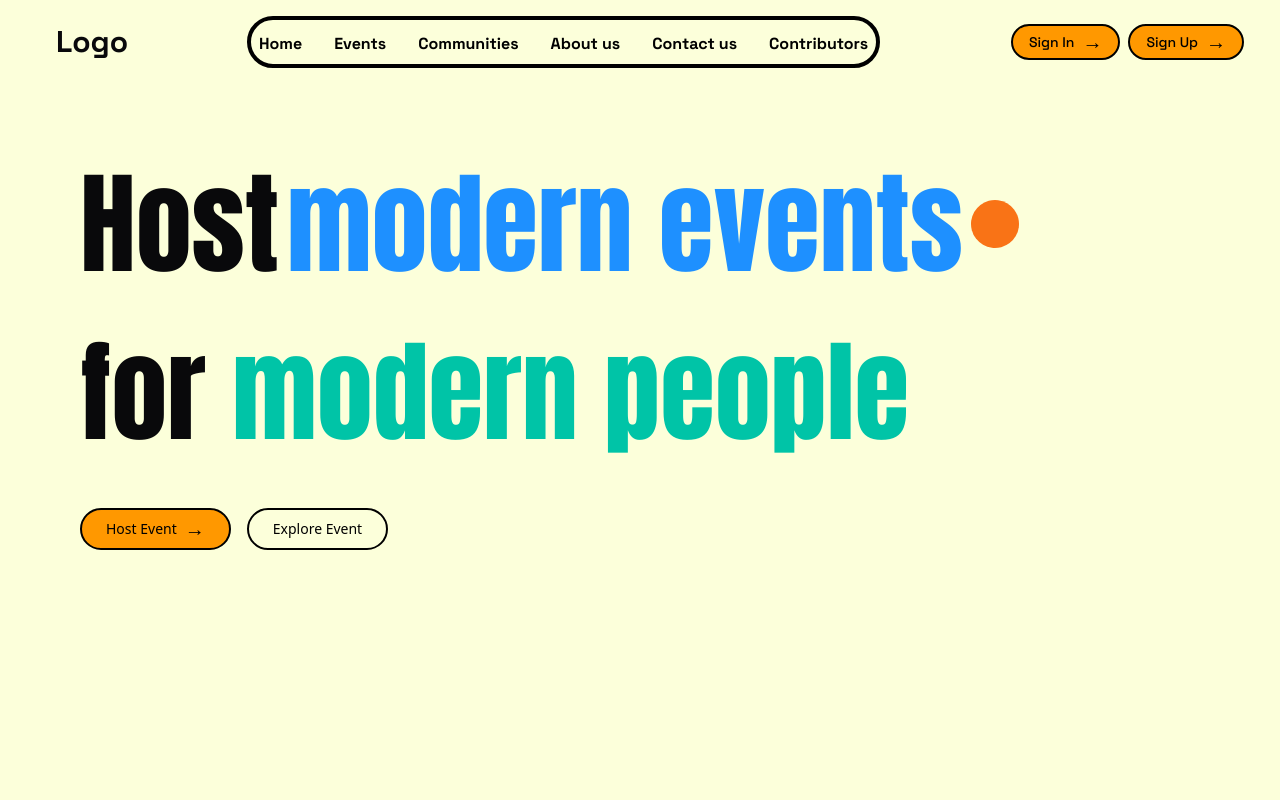
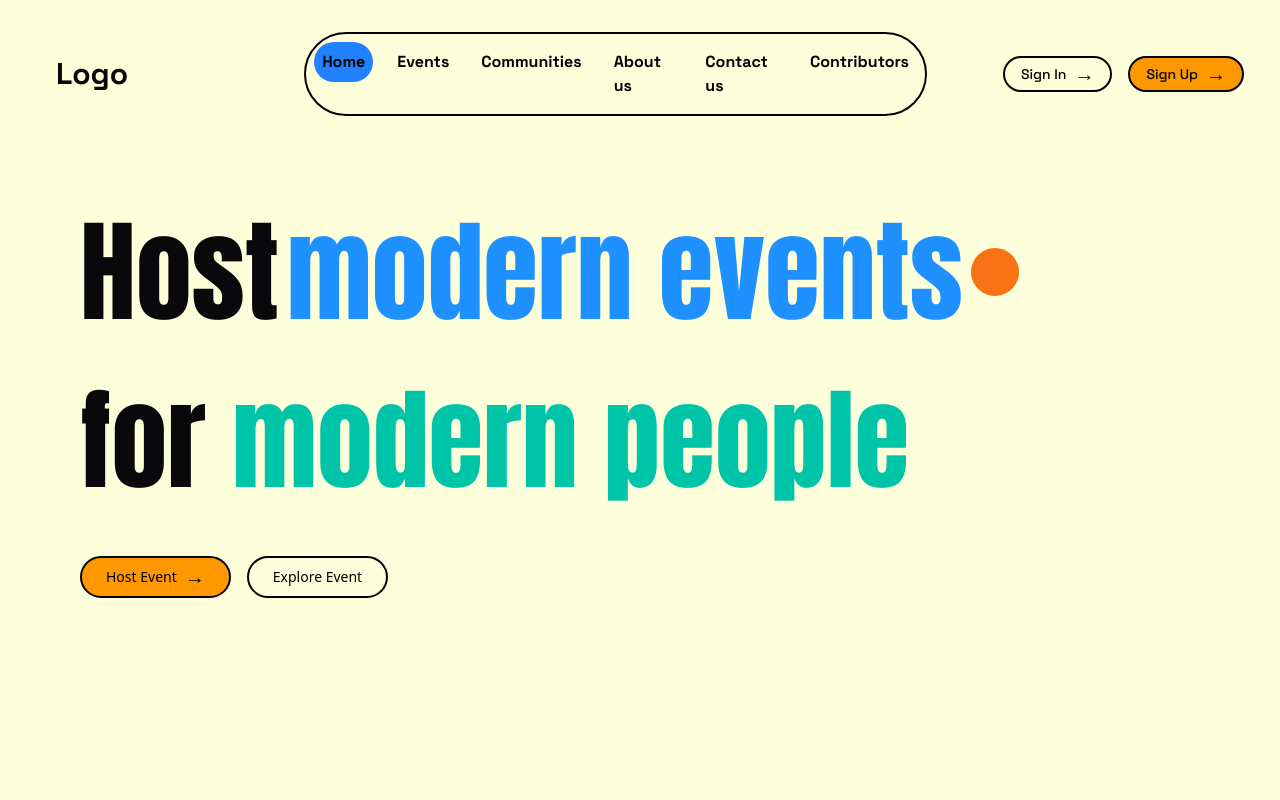
Before and after one commit to nexmeet/nexmeet, a React (Vite) app: page / in a window 1280 px wide. Shown: the top 800 px of the page. Built offline with nearby package versions, Linux system fonts and the light colour scheme; no server answers; the HTML template or start-up script is replaced by a standard one; what @designbycode/tailwindcss-text-stroke would draw is missing.

Commit message:
fix a lil bit navbar need to fix just onopen in mobile

```diff
--- a/src/components/Navbar/Navbar.tsx
+++ b/src/components/Navbar/Navbar.tsx
@@ -1,14 +1,13 @@
-import React, { useState, useEffect } from "react";
-import { Link, NavLink } from "react-router";
-import { Button } from "../ui/button";
-import { useAuthStore } from "@/store/authStore";
+import React, { useState, useEffect } from 'react';
+import { Link, NavLink } from 'react-router';
+import { Button } from '../ui/button';
+import { useAuthStore } from '@/store/authStore';
 
 const Navbar: React.FC = () => {
   const [isSticky, setIsSticky] = useState(false);
   const [menuOpen, setMenuOpen] = useState(false);
   const user = useAuthStore((state) => state.user);
   const fetchSession = useAuthStore((state) => state.fetchSession);
-
 
   //this useeffect for checking window resize. Bug is when toggle to fullscreen mode while the nav sidebar open from resopnsive mode , the navbar breaks due to improper menuopen stateupdate.
   useEffect(() => {
@@ -20,11 +19,11 @@ const Navbar: React.FC = () => {
       }
     };
 
-    window.addEventListener("resize", handleResize);
+    window.addEventListener('resize', handleResize);
 
     // Cleanup on unmount
     return () => {
-      window.removeEventListener("resize", handleResize);
+      window.removeEventListener('resize', handleResize);
     };
   }, [menuOpen]); // Dependency on menuOpen to ensure proper updates
 
@@ -36,52 +35,41 @@ const Navbar: React.FC = () => {
     const handleScroll = () => {
       setIsSticky(window.scrollY > 0);
     };
-    window.addEventListener("scroll", handleScroll);
-    return () => window.removeEventListener("scroll", handleScroll);
+    window.addEventListener('scroll', handleScroll);
+    return () => window.removeEventListener('scroll', handleScroll);
   }, []);
 
-  useEffect
+  const active = `${!menuOpen ? 'p-2 p-2 rounded-full bg-[#2281FF] text-black transition-all duration-300 ease-in-out' : 'p-2 w-full rounded-md text-black border-2 border-black transition-all duration-300 ease-in-out'}`;
 
-
-  const active =
-    `${!menuOpen ? "p-2  rounded-md text-black  transition-all duration-300 ease-in-out" : "p-2 w-full rounded-md text-black border-2 border-black  transition-all duration-300 ease-in-out"}`
-  // "p-2  rounded-md text-black  transition-all duration-300 ease-in-out";
-  const inactive =
-    `${!menuOpen ? "p-2 rounded-full text-black hover:bg-[#2281FF] hover:text-white hover:shadow-md transition-all duration-300 ease-in-out" : "p-2 hover:text-white rounded-full text-black transition-all duration-300 ease-in-out"}`
+  const inactive = `${!menuOpen ? 'p-2 rounded-full text-black hover:bg-[#2281FF] hover:text-white hover:shadow-md transition-all duration-300 ease-in-out' : 'p-2 hover:text-white rounded-full text-black transition-all duration-300 ease-in-out'}`;
 
   return (
     <div
-      className={`font-SpaceGrotesk  font-bold w-full ${menuOpen ? "text-3xl  text-black flex-row-reverse " : ""} pt-4 pb-2 px-6 flex justify-between items-center transition-all duration-300 ${isSticky ? "lg:bg-transparent bg-blue-500  z-50" : "lg:bg-[#FCFFDA] bg-blue-500"
-        }`}
-      style={{ position: "sticky", top: 0, zIndex: 50 }}
-    // onResize={()=>console.log("resized")}
-    // onResizeCapture={()=>console.log("resized")}
+      className={`font-SpaceGrotesk font-bold w-full px-6 pt-8 pb-2 flex flex-row justify-between md:justify-center items-center transition-all duration-300 ${menuOpen ? 'text-3xl text-black flex-row-reverse ' : ''} ${isSticky ? 'bg-transparent z-50' : 'bg-[#FCFFDA]'}`}
+      style={{ position: 'sticky', top: 0, zIndex: 50 }}
     >
       {/* Hamburger Menu (Mobile) */}
-      <div className="lg:hidden mr-4 z-50  top-4 right-4">
-        <button
-          onClick={() => setMenuOpen(!menuOpen)}
-          className="text-3xl focus:outline-none"
-        >
+      <div className="lg:hidden mr-4 z-50 top-4 right-4">
+        <button onClick={() => setMenuOpen(!menuOpen)} className="text-2xl focus:outline-none">
           {!menuOpen ? <>☰</> : <>x</>}
         </button>
       </div>
 
       {/* Logo */}
-      <div className={menuOpen ? "opacity-0" : "ml-4"}>
-        <h1 className={menuOpen ? "hidden" : "ml-4 text-3xl"}>Logo</h1>
+      <div className={menuOpen ? 'opacity-0' : 'ml-4'}>
+        <h1 className={menuOpen ? 'hidden' : 'ml-4 text-3xl'}>Logo</h1>
       </div>
-
 
       {/* Navigation Links */}
       <div
-        className={`fixed top-0 left-0 h-full w-full  lg:static lg:block lg:w-auto lg:shadow-none lg:border-black lg:border-4 lg:rounded-full transition-transform duration-300 ease-in-out transform ${menuOpen
-          ? "translate-x-0 opacity-100 visible p-6 bg-blue-500"
-          : "-translate-x-full opacity-0 invisible pt-1 lg:translate-x-0 lg:opacity-100 lg:visible"
-          }  ${isSticky ? "bg-[#FCFFDA]" : ""} `}
+        className={`fixed top-0 left-0 h-full w-full p-2 lg:static lg:block lg:w-auto lg:shadow-none lg:border-black lg:border-2 lg:rounded-full transition-transform duration-300 ease-in-out transform ${
+          menuOpen
+            ? 'translate-x-0 opacity-100 visible p-6 bg-blue-500'
+            : 'ml-44 mr-16 -translate-x-full opacity-0 invisible lg:translate-x-0 lg:opacity-100 lg:visible'
+        }  ${isSticky ? 'bg-[#FCFFDA]' : ''} `}
         style={{ zIndex: 40 }} // Ensure it appears below the hamburger menu button
       >
-        <div className={`flex ${menuOpen ? "mt-8" : "mt-0"}  flex-col lg:flex-row lg:gap-4 items-start h-full w-full`}>
+        <div className={`flex ${menuOpen ? 'mt-8' : 'mt-0'} flex-col lg:flex-row lg:gap-4 items-start h-full w-full`}>
           <NavLink
             to="/"
             className={({ isActive }) => (isActive ? active : inactive)}
@@ -135,64 +123,50 @@ const Navbar: React.FC = () => {
               </Button>
             ) : (
               <div className="flex flex-col ml-4 pb-5 gap-5">
-                <Button
-                  variant="primary"
-                  size="default"
-                  className=" p-6 flex flex-row text-lg  transition-all"
-                >
+                <Button variant="secondary" size="default" className=" p-6 flex flex-row text-lg  transition-all">
                   <Link to="/signin" onClick={() => setMenuOpen(false)}>
-                    Sign In{" "}
-                    <div
-                      className="text-xl font-bold inline-block transition-transform duration-300 ease-in-out group-hover:rotate-60"
-                    >
+                    Sign In{' '}
+                    <div className="text-xl font-bold inline-block transition-transform duration-300 ease-in-out group-hover:rotate-60">
                       →
                     </div>
                   </Link>
                 </Button>
-                <Button
-                  variant="primary"
-                  size="default"
-                  className="p-6 text-lg  transition-all"
-                >
+                <Button variant="primary" size="default" className="p-6 text-lg  transition-all">
                   <Link to="/signup" onClick={() => setMenuOpen(false)}>
-                    Sign Up{" "}
-                    <span
-                      className="text-xl font-bold inline-block transition-transform duration-300 ease-in-out group-hover:rotate-60"
-                    >
+                    Sign Up{' '}
+                    <span className="text-xl font-bold inline-block transition-transform duration-300 ease-in-out group-hover:rotate-60">
                       →
                     </span>
                   </Link>
                 </Button>
               </div>
-
             )}
           </div>
         </div>
       </div>
 
-
-
-
-
       {/* Action Buttons (Desktop) */}
       <div className="hidden lg:flex lg:gap-4 lg:items-center">
         {user ? (
           <Button variant="primary" className="p-4">
-            <Link to="/profile">Profile</Link>{" "}
-            <span className="text-xl font-bold">→</span>
+            <Link to="/profile">Profile</Link> <span className="text-xl font-bold">→</span>
           </Button>
         ) : (
           <>
-            <div className="" >
-              <div className="flex flex-row gap-2 px-3" >
-                <Button variant="primary" className="p-4">
-                  <Link to="/signin">Sign In</Link>{" "}
-                  <span className="text-xl font-bold">→</span>
-                </Button>
-                <Button variant="primary" className="p-4">
-                  <Link to="/signup">Sign Up</Link>{" "}
-                  <span className="text-xl font-bold">→</span>
-                </Button>
+            <div className="">
+              <div className="flex flex-row gap-4 px-3">
+                <Link to="/signin">
+                  <Button variant="secondary" className="p-4">
+                    Sign In
+                    <span className="text-xl font-bold">→</span>
+                  </Button>
+                </Link>
+                <Link to="/signup">
+                  <Button variant="primary" className="p-4">
+                    Sign Up
+                    <span className="text-xl font-bold">→</span>
+                  </Button>
+                </Link>
               </div>
             </div>
           </>
```
Also changed, not shown: src/components/Navbar/navbar.txt (deleted), src/pages/home.txt (deleted).
